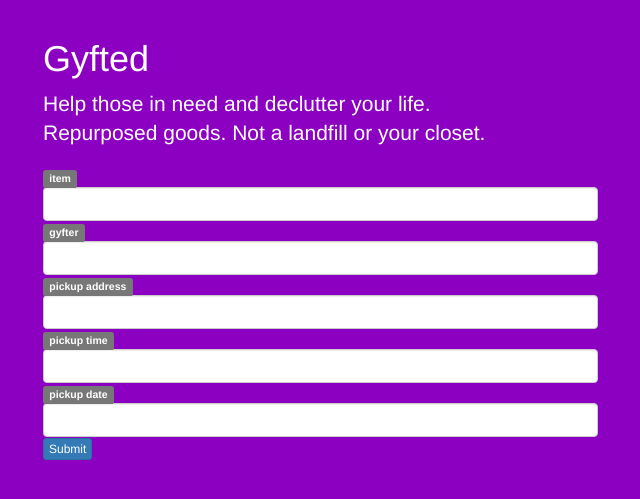
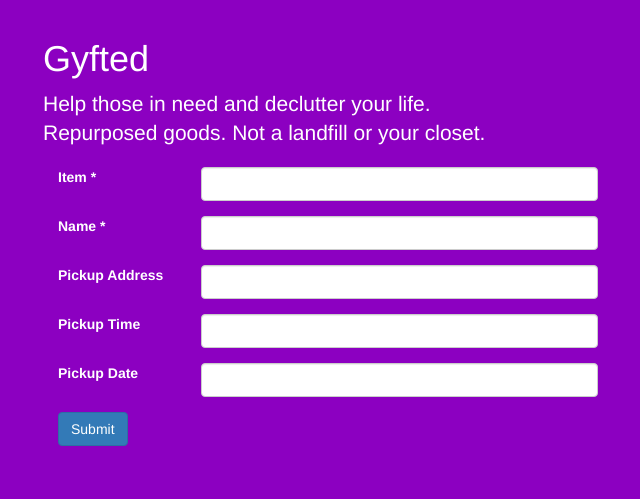
Before and after one commit to jasonleonhard/gyfted, a Flask app: page /newticket in a window 1280 px wide. Shown: the part 51-550 px from the top of the page, without its empty margins (27-667 px from the left). Run offline with Flask 2, Linux system fonts and the light colour scheme; some libraries are stand-ins or nearby versions.

Commit message:
Redesign form

```diff
--- a/templates/newticket.html
+++ b/templates/newticket.html
@@ -1,51 +1,85 @@
 {% extends "template.html" %}
 {% block content %}
+
 <div class="container">
-     <h1>Gyfted</h1>
+
+    <h1>Gyfted</h1>
     <p class="lead">Help those in need and declutter your life.<br>
     Repurposed goods. Not a landfill or your closet.</p>
+
     <form action="/newticket" method="POST">
-        <div class="row">
-            <div class="col-md-6">
-                <span class="label label-default">item</span>
-                <input class="form-control" type="text" name="item" value={{item}}>
+
+        <div class="col-sm-6">
+
+            <div class="form-group row">
+                <label for="item" class="col-sm-3 col-form-label">Item *</label>
+                <div class="col-sm-9">
+                    <input class="form-control" type="text" id="item" name="item" required value={{item}}>
+                </div>
             </div>
-            <div class="col-md-6 hidden">
-                <span class="label label-default">deliverer</span>
-                <input class="form-control" type="text" name="deliverer" value={{deliverer}}>
+            <div class="form-group row">
+                <label for="gyfter" class="col-sm-3 col-form-label">Name *</label>
+                <div class="col-sm-9">
+                    <input class="form-control" type="text" id="gyfter" name="gyfter" required value={{gyfter}}>
+                </div>
             </div>
+            <div class="form-group row">
+                <label for="pickup_address" class="col-sm-3 col-form-label">Pickup Address</label>
+                <div class="col-sm-9">
+                    <input class="form-control" type="text" id="pickup_address" name="pickup_address" value={{pickup_address}}>
+                </div>
+            </div>
+            <div class="form-group row">
+                <label for="pickup_time" class="col-sm-3 col-form-label">Pickup Time</label>
+                <div class="col-sm-9">
+                    <input class="form-control" type="text" id="pickup_time" name="pickup_time" value={{pickup_time}}>
+                </div>
+            </div>
+            <div class="form-group row">
+                <label for="pickup_date" class="col-sm-3 col-form-label">Pickup Date</label>
+                <div class="col-sm-9">
+                    <input class="form-control" type="text" id="pickup_date" name="pickup_date" value={{pickup_date}}>
+                </div>
+            </div>
+            <button type="submit" class="btn btn-primary">Submit</button>
         </div>
-        <div class="pad"></div>
-        <div class="row">
-            <div class="col-md-6">
-                <span class="label label-default">gyfter</span>
-                <input class="form-control" type="text" name="gyfter" value={{gyfter}}>
 
-                <span class="label label-default">pickup address</span>
-                <input class="form-control" type="text" name="pickup_address" value={{pickup_address}}>
+        <div class="col-md-6 hidden">
 
-                <span class="label label-default">pickup time</span>
-                <input class="form-control" type="text" name="pickup_time" value={{pickup_time}}>
+            <div class="form-group row">
+                <label for="deliverer" class="col-sm-3 col-form-label">Deliverer *</label>
+                <div class="col-sm-9">
+                    <input class="form-control" type="text" id="deliverer" name="deliverer" value={{deliverer}}>
+                </div>
+            </div>
+            <div class="form-group row">
+                <label for="requester" class="col-sm-3 col-form-label">Requester</label>
+                <div class="col-sm-9">
+                    <input class="form-control" type="text" id="requester" name="requester" value={{requester}}>
+                </div>
+            </div>
+            <div class="form-group row">
+                <label for="dropoff_address" class="col-sm-3 col-form-label">Dropoff Address</label>
+                <div class="col-sm-9">
+                    <input class="form-control" type="text" id="dropoff_address" name="dropoff_address" value={{dropoff_address}}>
+                </div>
+            </div>
+            <div class="form-group row">
+                <label for="dropoff_time" class="col-sm-3 col-form-label">Dropoff Time</label>
+                <div class="col-sm-9">
+                    <input class="form-control" type="text" id="dropoff_time" name="dropoff_time" value={{dropoff_time}}>
+                </div>
+            </div>
+            <div class="form-group row">
+                <label for="dropoff_date" class="col-sm-3 col-form-label">Dropoff Date</label>
+                <div class="col-sm-9">
+                    <input class="form-control" type="text" id="dropoff_date" name="dropoff_date" value={{dropoff_date}}>
+                </div>
+            </div>
 
-                <span class="label label-default">pickup date</span>
-                <input class="form-control" type="text" name="pickup_date" value={{pickup_date}}>
-            </div>
-            <div class="col-md-6 hidden">
-                <span class="label label-default">requester</span>
-                <input class="form-control" type="text" name="requester" value={{requester}}>
+        </div>
+    </form>
 
-                <span class="label label-default">dropoff address</span>
-                <input class="form-control" type="text" name="dropoff_address" value={{dropoff_address}}>
+</div>
 
-                <span class="label label-default">dropoff time</span>
-                <input class="form-control" type="text" name="dropoff_time" value={{dropoff_time}}>
-
-                <span class="label label-default">dropoff date</span>
-                <input class="form-control" type="text" name="dropoff_date" value={{dropoff_date}}>
-            </div>
-        </div>
-        <div class="pad"></div>
-        <input class="btn btn-primary btn-xs fresh" type="submit" value="Submit">
-    </form>
-</div>
 {% endblock %}
```
